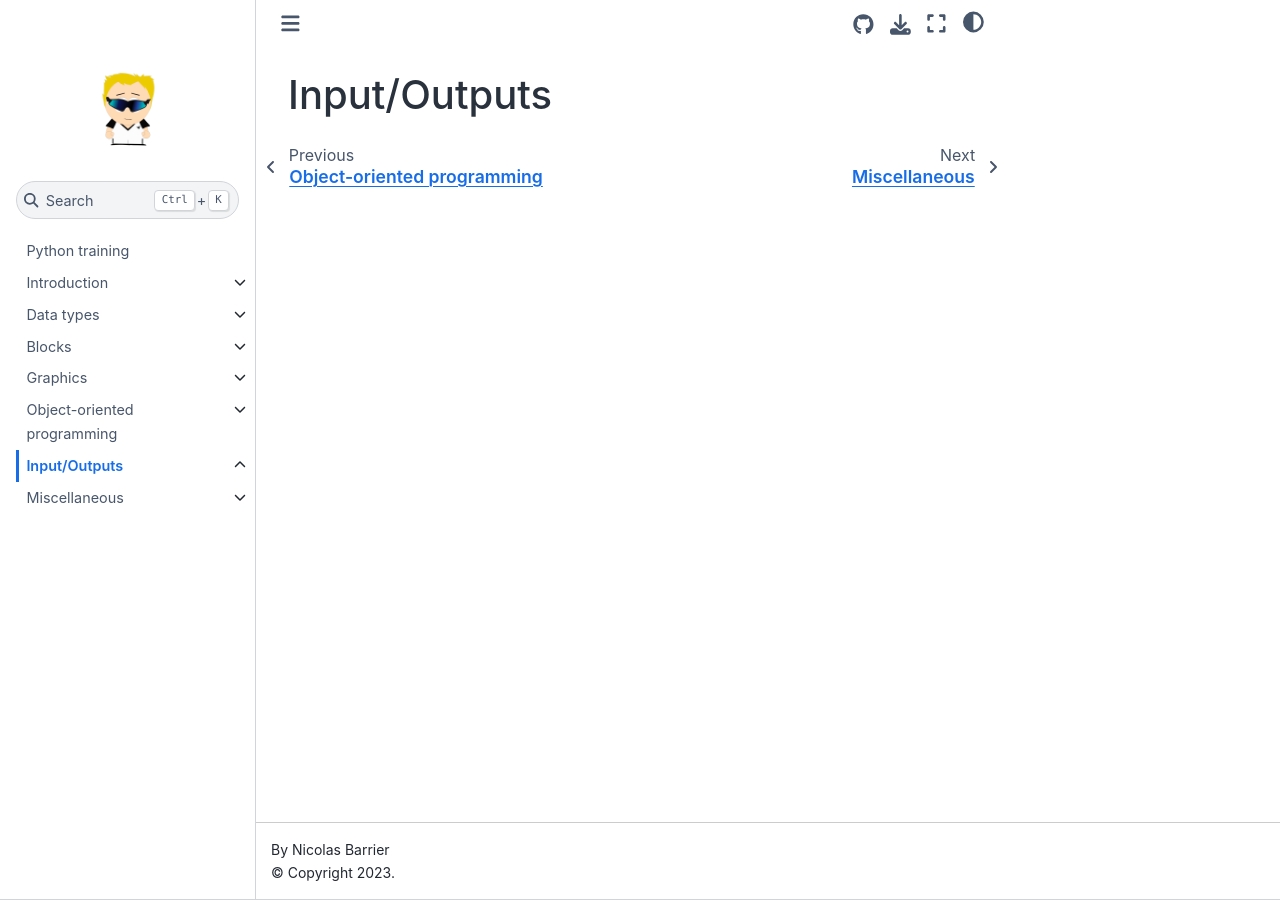
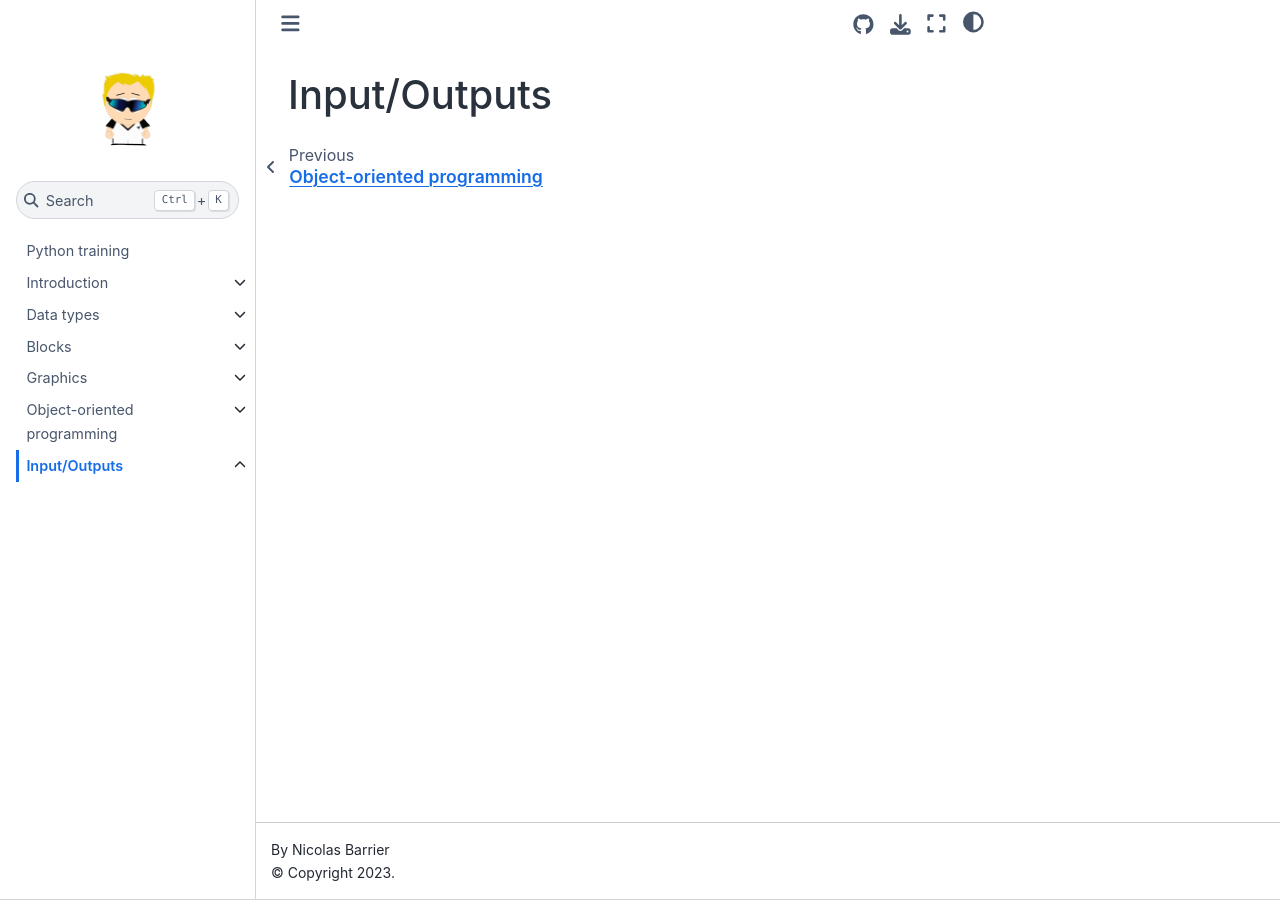
Before and after one commit to umr-marbec/python-training, a Jupyter Book: the page built from io.md, in a window 1280 px wide. Built offline with Jupyter Book 1.0.4 settings and Sphinx 7.4.7 and the Sphinx Book theme 1.1.4, drawn with Linux system fonts in a browser that asks for light colours; pages that are not in the unit, such as notebooks, are missing from menus; some of the changed lines change nothing that is shown.

Commit message:
Update toc (new version)

```diff
--- a/_toc.yml
+++ b/_toc.yml
@@ -42,11 +42,12 @@ sections:
   sections:
   - file: maps/carto.ipynb
   - file: maps/pyngl.ipynb
-- file: misc.md
-  sections:
-  - file: misc/nemo.ipynb
-  - file: misc/interpol.ipynb
-  - file: misc/eof_analysis.ipynb
-  - file: misc/dask_examples.ipynb
-  - file: misc/mean_sst_dask.ipynb
-    #  - file: misc/dask_covariance.ipynb
+#- file: misc.md
+#  sections:
+#  - file: misc/nemo.ipynb
+#  - file: misc/interpol.ipynb
+#  - file: misc/eof_analysis.ipynb
+#  - file: misc/dask_examples.ipynb
+#  - file: misc/mean_sst_dask.ipynb
+#  - file: misc/dask_covariance.ipynb
+#  - file: misc/shapefiles.ipynb
```
